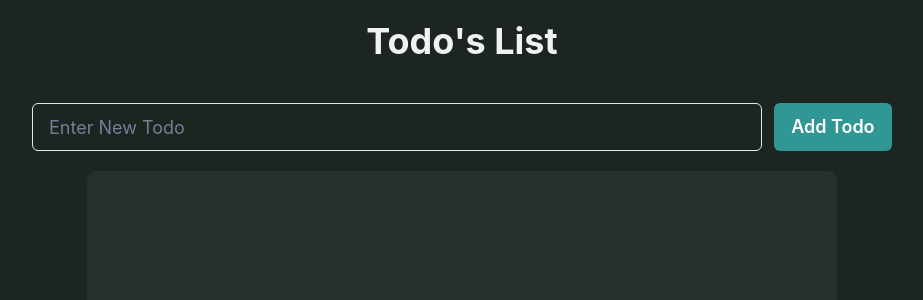
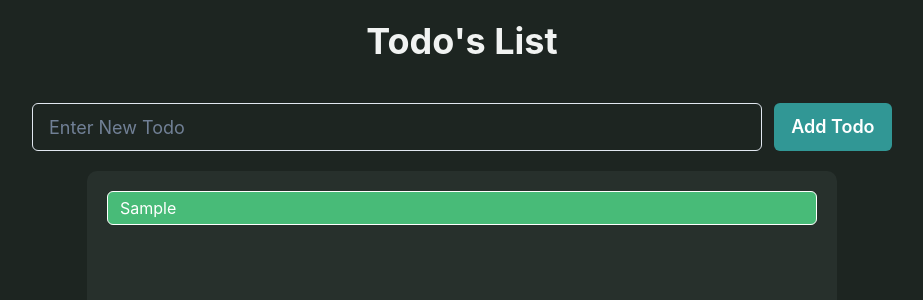
Before and after one commit to hassan-ak/wmd-next-chakra-todo, a Next.js app: page / in a window 1280 px wide. Both pictures are taken after typing "Sample" into the empty fields and a click on the button "Add Todo". Shown: the top 300 px of the page, without its empty margins (178-1101 px from the left). Built offline with nearby package versions, Linux system fonts and the light colour scheme.

Commit message:
Display Todo in the list

```diff
--- a/app/components/TodoList.tsx
+++ b/app/components/TodoList.tsx
@@ -7,6 +7,7 @@ import EmptyList from './EmptyList';
 import React, { useState } from 'react';
 import { Todo } from '../interface/interface';
 import { Box, Button, FormControl, Input, Stack } from '@chakra-ui/react';
+import { HStack, Text, Checkbox } from '@chakra-ui/react';
 
 export default function TodoList() {
   /************************************************/
@@ -111,6 +112,7 @@ export default function TodoList() {
         </Box>
       );
     } else {
+      // When Todos in the List
       return (
         <Box>
           <Box color='white' m='auto' maxW='900px' p={'5'}>
@@ -147,7 +149,25 @@ export default function TodoList() {
               borderRadius='10'
               minH={'200px'}
             >
-              {/* --- */}
+              <Stack spacing='2'>
+                {todos.map((todo: Todo) => {
+                  return (
+                    <HStack
+                      bg='#48BB78'
+                      key={todo.id}
+                      px='3'
+                      py='1'
+                      border={'1px'}
+                      borderRadius='md'
+                      justify='space-between'
+                    >
+                      <HStack spacing={['2', '5']}>
+                        <Text fontSize={['xs', 'md']}>{todo.title}</Text>
+                      </HStack>
+                    </HStack>
+                  );
+                })}
+              </Stack>
             </Box>
           </Box>
         </Box>
```
